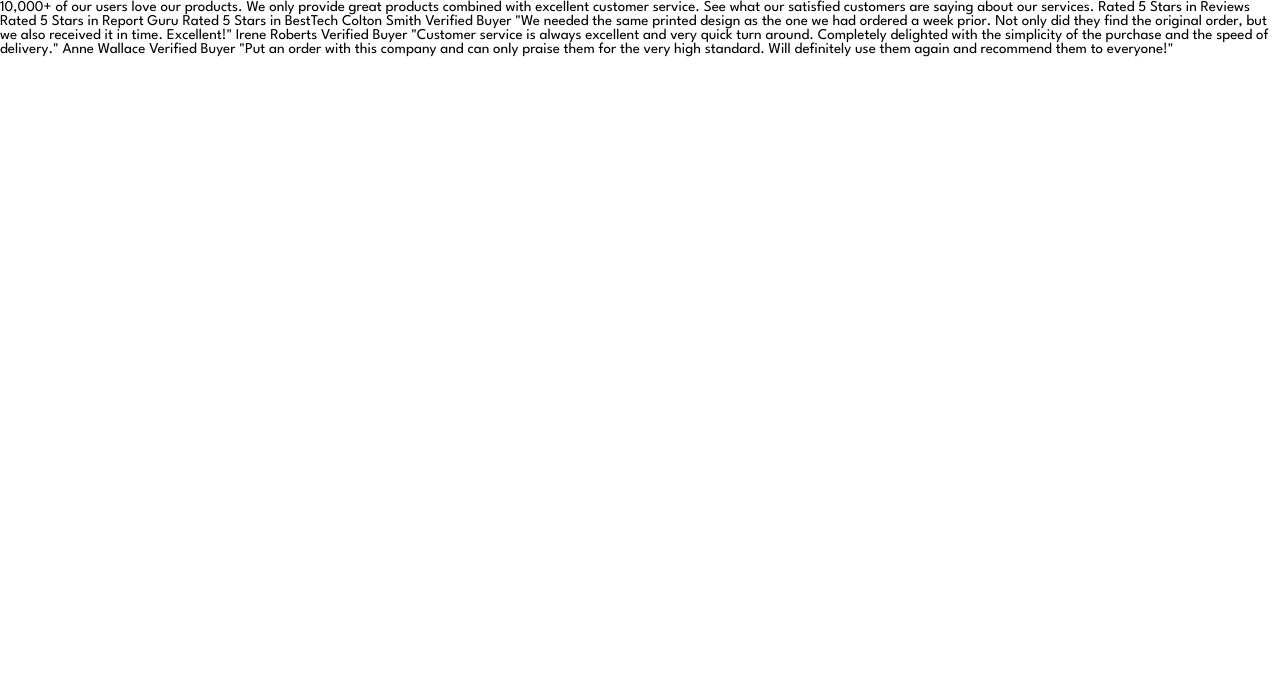
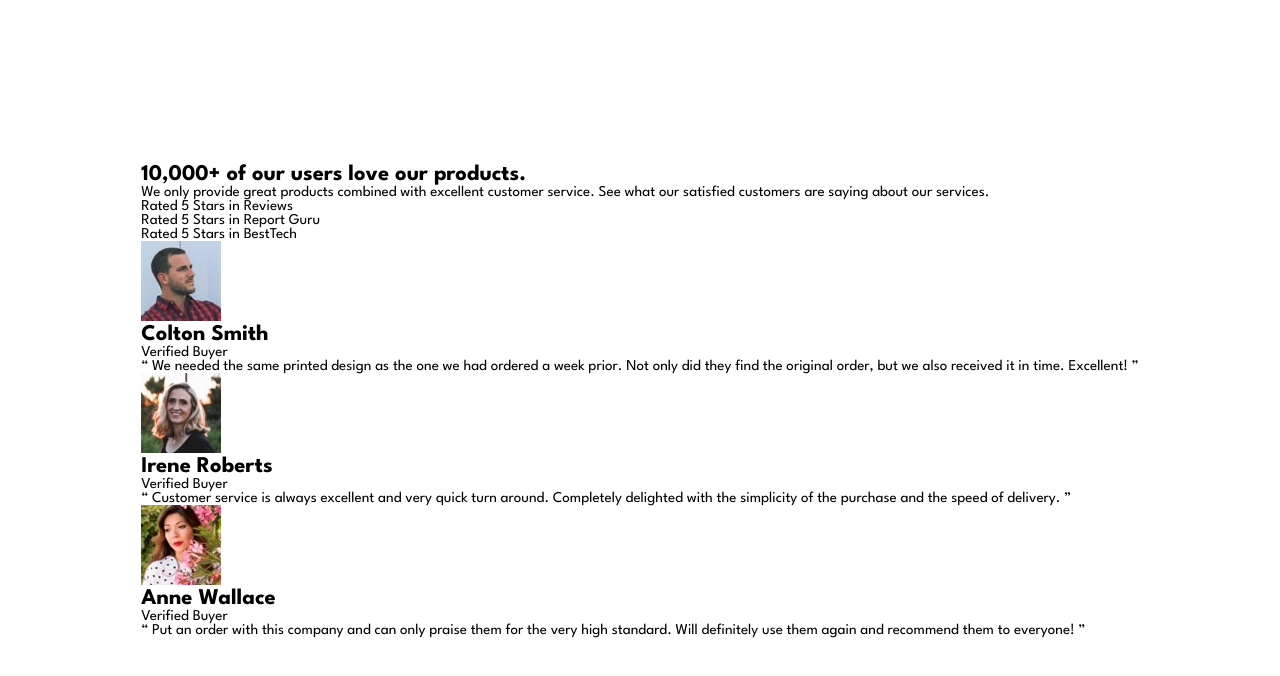
Before and after one commit to banece/social-proof-section, a plain HTML site: page index.html in a window 1280 px wide. Drawn offline with Linux system fonts and the light colour scheme.

Commit message:
semantic html + basic css commit

```diff
--- a/index.html
+++ b/index.html
@@ -17,29 +17,53 @@
     <title>Frontend Mentor | Social proof section</title>
   </head>
   <body>
-    10,000+ of our users love our products.
+    <article>
+      <header>
+        <h1>10,000+ of our users love our products.</h1>
+        <p>
+          We only provide great products combined with excellent customer service.
+          See what our satisfied customers are saying about our services.
+        </p>
+      </header>
 
-    We only provide great products combined with excellent customer service.
-    See what our satisfied customers are saying about our services.
+      <section class="stars">
+        <p>Rated 5 Stars in Reviews</p>
+        <p>Rated 5 Stars in Report Guru</p>
+        <p>Rated 5 Stars in BestTech</p>
+      </section>
 
-    Rated 5 Stars in Reviews
-    Rated 5 Stars in Report Guru
-    Rated 5 Stars in BestTech
+      <section class="reviews">
+        <div>
+          <img src="./images/image-colton.jpg" alt="Image of Colton Smith">
+          <h2>Colton Smith </h2>
+          <p>Verified Buyer</p>
+          <q>
+            We needed the same printed design as the one we had ordered a week prior.
+            Not only did they find the original order, but we also received it in time.
+            Excellent!
+          </q>
+        </div>
 
-    Colton Smith
-    Verified Buyer
-    "We needed the same printed design as the one we had ordered a week prior.
-    Not only did they find the original order, but we also received it in time.
-    Excellent!"
+        <div>
+          <img src="./images/image-irene.jpg" alt="Image of Irene Roberts">
+          <h2>Irene Roberts </h2>
+          <p>Verified Buyer</p>
+          <q>
+            Customer service is always excellent and very quick turn around. Completely
+            delighted with the simplicity of the purchase and the speed of delivery.
+          </q>
+        </div>
 
-    Irene Roberts
-    Verified Buyer
-    "Customer service is always excellent and very quick turn around. Completely
-    delighted with the simplicity of the purchase and the speed of delivery."
-
-    Anne Wallace
-    Verified Buyer
-    "Put an order with this company and can only praise them for the very high
-    standard. Will definitely use them again and recommend them to everyone!"
+        <div>
+          <img src="./images/image-anne.jpg" alt="Image of Anne Wallace">
+          <h2>Anne Wallace </h2>
+          <p>Verified Buyer</p>
+          <q>
+            Put an order with this company and can only praise them for the very high
+            standard. Will definitely use them again and recommend them to everyone!
+          </q>
+        </div>
+      </section>
+    </article>
   </body>
 </html>
--- a/style.css
+++ b/style.css
@@ -17,6 +17,9 @@
 body {
     font-family: 'League Spartan', sans-serif;
     font-size: 15px;
+    height: 100vh;
     display: flex;
     flex-direction: column;
+    justify-content: center;
+    align-items: center;
 }
```
Also changed, not shown: 1 other file.
